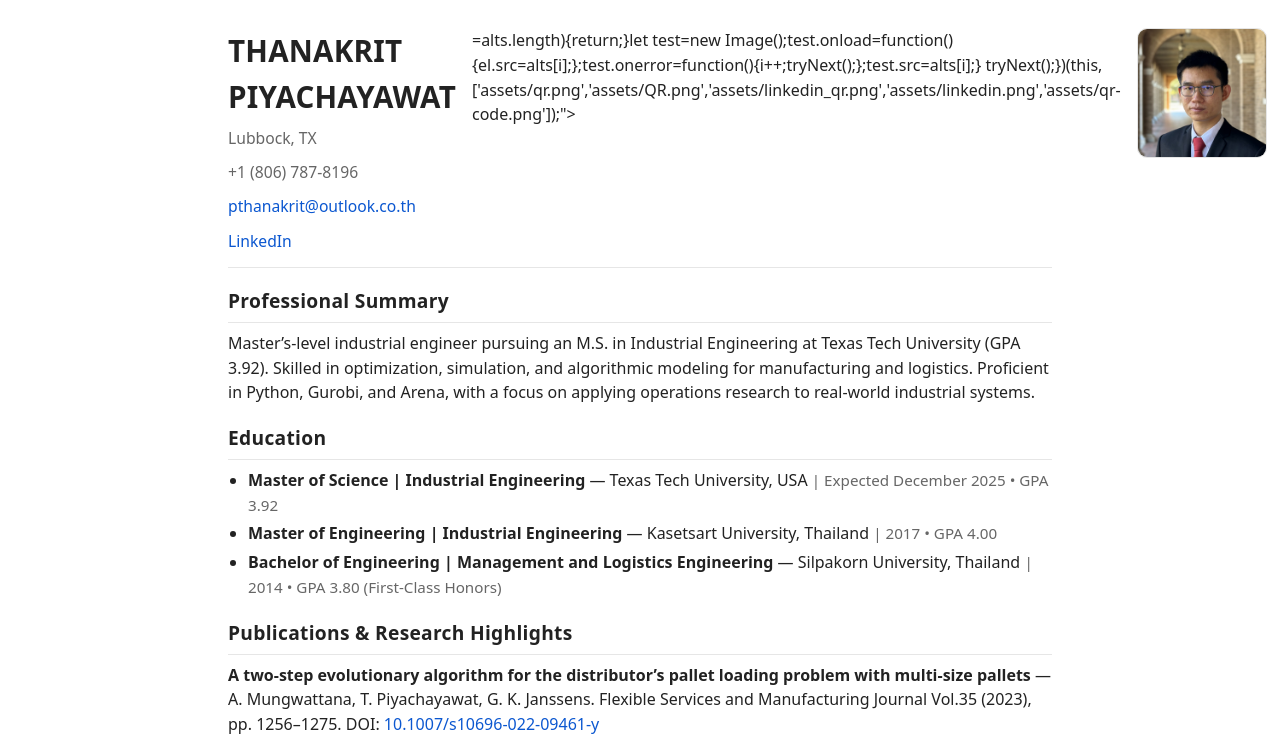
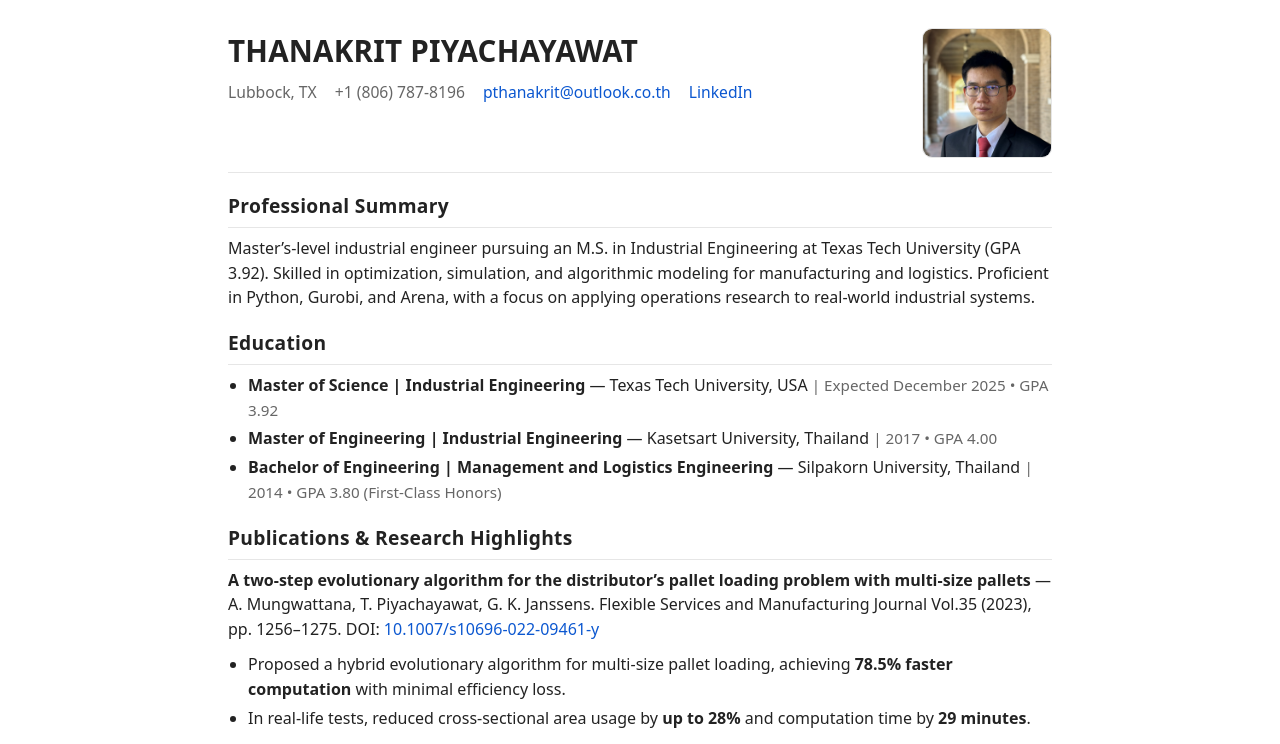
Before and after one commit to thanakritpiyachayawat/thanakritpiyachayawat.github.io, a plain HTML site: page index.html in a window 1280 px wide. Shown: the top 744 px of the page. Drawn offline with Linux system fonts and the light colour scheme.

Commit message:
index.html

```diff
--- a/index.html
+++ b/index.html
@@ -21,7 +21,6 @@
       </div>
     </div>
 
-    =alts.length){return;}let test=new Image();test.onload=function(){el.src=alts[i];};test.onerror=function(){i++;tryNext();};test.src=alts[i];} tryNext();})(this,['assets/qr.png','assets/QR.png','assets/linkedin_qr.png','assets/linkedin.png','assets/qr-code.png']);">
   <img class="portrait" src="assets/ThanakritP_portrait.png" alt="Portrait of Thanakrit Piyachayawat">
 </header>
 
```
